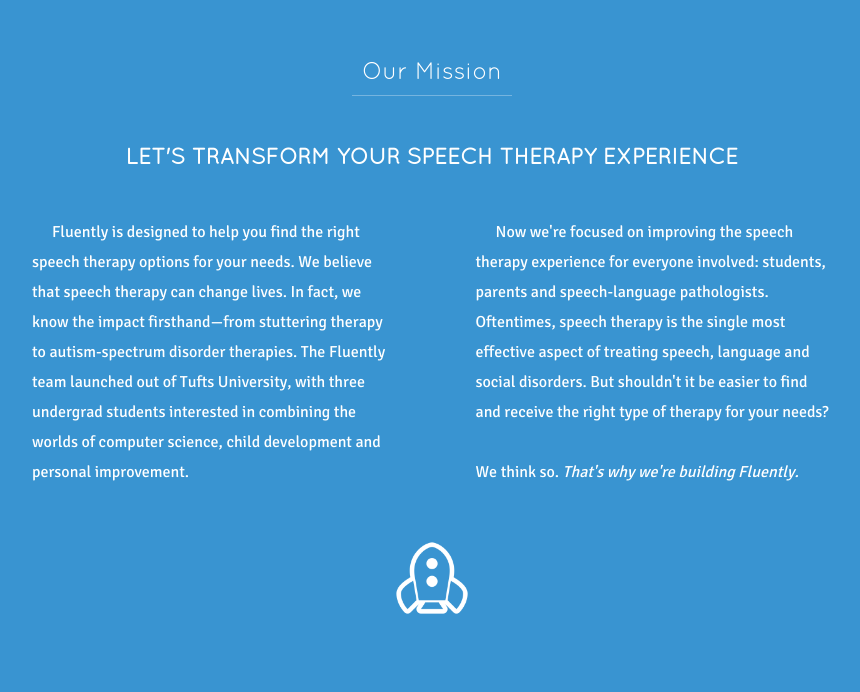
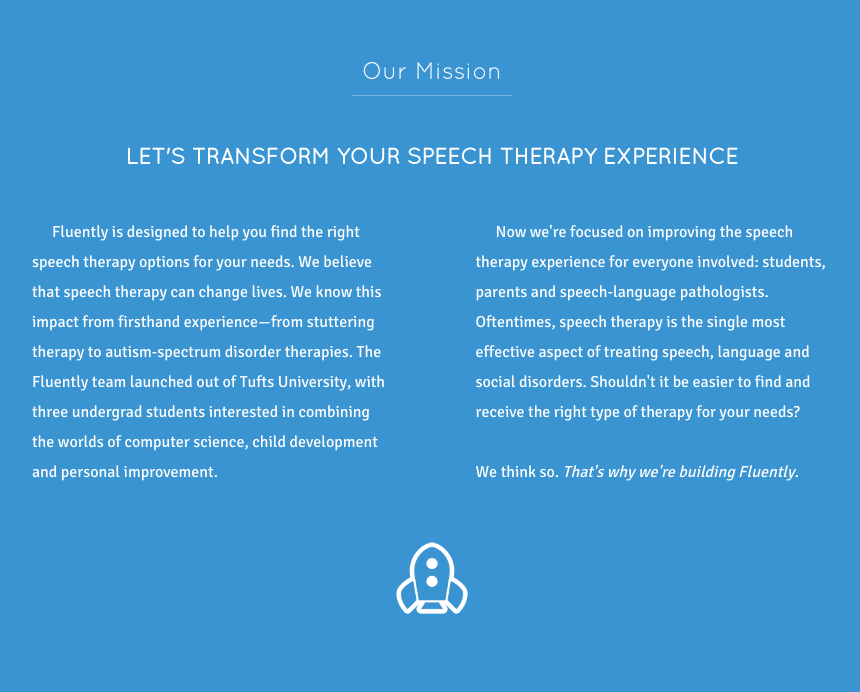
Before and after one commit to mmoutenot/fluently-django, a Django app: page /about/ in a window 1280 px wide. Shown: the part 481-1173 px from the top of the page, without its empty margins (208-1068 px from the left). Run offline with Django 3.2, Linux system fonts and the light colour scheme; parts of the project's set-up code (start-up, migrations or seed data) failed here and were passed over; some libraries are stand-ins or nearby versions.

Commit message:
text changes

```diff
--- a/templates/fluently/marketing_site/about.html
+++ b/templates/fluently/marketing_site/about.html
@@ -91,13 +91,13 @@
 
 	    	 	 <div class="mission-text" id="mission-left">
 
-	    	  Fluently is designed to help you find the right speech therapy options for your needs. We believe that speech therapy can change lives. In fact, we know the impact firsthand&#8212;from stuttering therapy to autism-spectrum disorder therapies. The Fluently team launched out of Tufts University, with three undergrad students interested in combining the worlds of computer science, child development and personal improvement.
+	    	  Fluently is designed to help you find the right speech therapy options for your needs. We believe that speech therapy can change lives. We know this impact from firsthand experience&#8212;from stuttering therapy to autism-spectrum disorder therapies. The Fluently team launched out of Tufts University, with three undergrad students interested in combining the worlds of computer science, child development and personal improvement.
 
 	    	  </div><!-- end mission left -->
 
 	    	  <div class="mission-text" id="mission-right">
 
-	    	   Now we're focused on improving the speech therapy experience for everyone involved: students, parents and speech-language pathologists. Oftentimes, speech therapy is the single most effective aspect of treating speech, language and social disorders. But shouldn't it be easier to find and receive the right type of therapy for your needs?<br/><br/> We think so. <em>That's why we're building Fluently.</em>
+	    	   Now we're focused on improving the speech therapy experience for everyone involved: students, parents and speech-language pathologists. Oftentimes, speech therapy is the single most effective aspect of treating speech, language and social disorders. Shouldn't it be easier to find and receive the right type of therapy for your needs?<br/><br/> We think so. <em>That's why we're building Fluently.</em>
 
 	    	   </div><!-- end mission right -->
 
```
